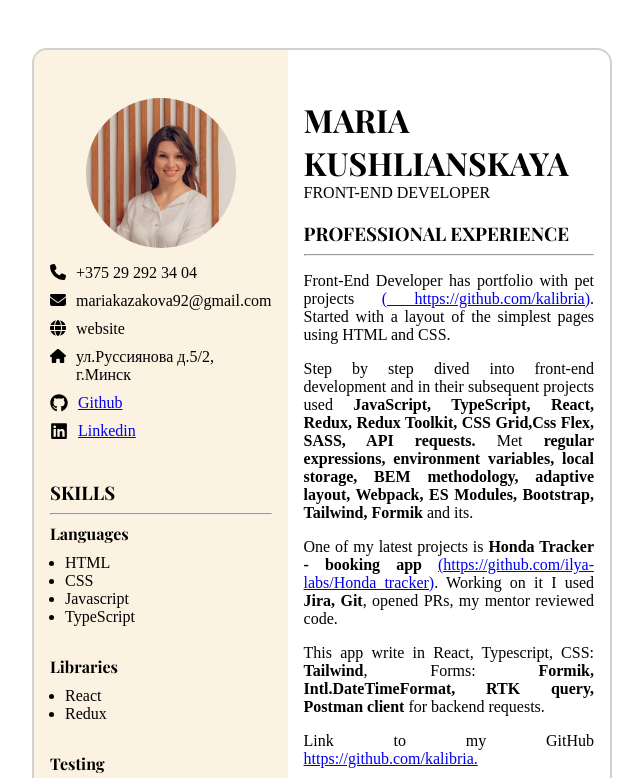
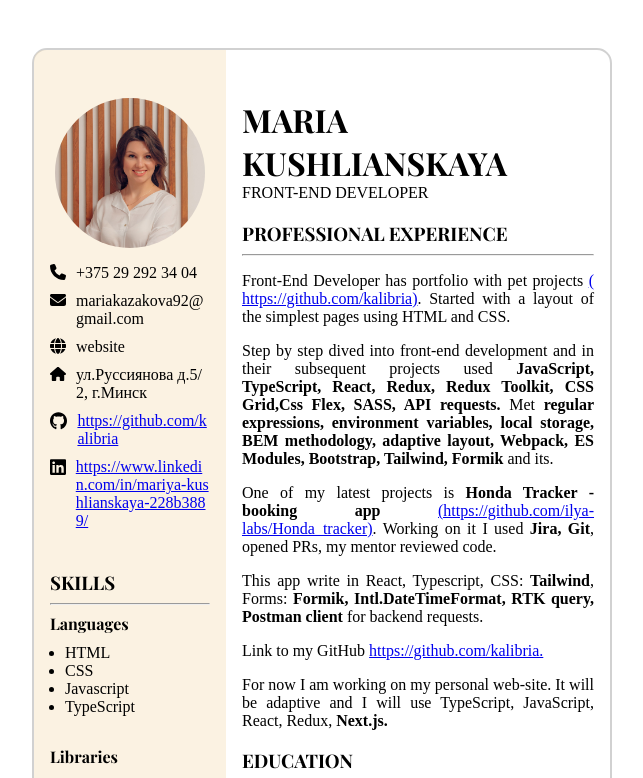
Before and after one commit to kalibria/personal-website, a Next.js app: page /resume in a window 1280 px wide. Shown: the top 778 px of the page, without its empty margins (318-961 px from the left). Built offline with nearby package versions, Linux system fonts and the light colour scheme.

Commit message:
added word-break

```diff
--- a/src/components/asideBar/AsideBar.tsx
+++ b/src/components/asideBar/AsideBar.tsx
@@ -18,9 +18,9 @@ export default function AsideBar () {
       <li className={styles.contactListItem}><FontAwesomeIcon icon={faGlobe} className={styles.listIcon} width={16} height={16}/>website</li>
       <li className={styles.contactListItem}><FontAwesomeIcon icon={faHouse} className={styles.listIcon} width={16} height={16}/>ул.Руссиянова д.5/2, г.Минск</li>
       <li className={styles.contactListItem}><Image
-        src={'/github.svg'} width={18} height={18} alt={'Github'} className={styles.listIcon}/><a href={'https://github.com/kalibria'} target={'_blank'}>Github</a></li>
+        src={'/github.svg'} width={18} height={18} alt={'Github'} className={styles.listIcon}/><a href={'https://github.com/kalibria'} target={'_blank'}>https://github.com/kalibria</a></li>
       <li className={styles.contactListItem}><Image
-        src={linkedIn} width={18} height={18} alt={'Linkedin'} className={styles.listIcon}/><a href={'https://www.linkedin.com/in/mariya-kushlianskaya-228b3889/'} target={'_blank'}>Linkedin</a></li>
+        src={linkedIn} width={18} height={18} alt={'Linkedin'} className={styles.listIcon}/><a href={'https://www.linkedin.com/in/mariya-kushlianskaya-228b3889/'} target={'_blank'}>https://www.linkedin.com/in/mariya-kushlianskaya-228b3889/</a></li>
     </ul>
 
     <div>
--- a/src/components/asideBar/asideBar.module.css
+++ b/src/components/asideBar/asideBar.module.css
@@ -20,6 +20,7 @@
 .contactsList {
     padding: 0;
     margin-bottom: 40px;
+    word-break: break-all;
 }
 
 .contactListItem {
```
